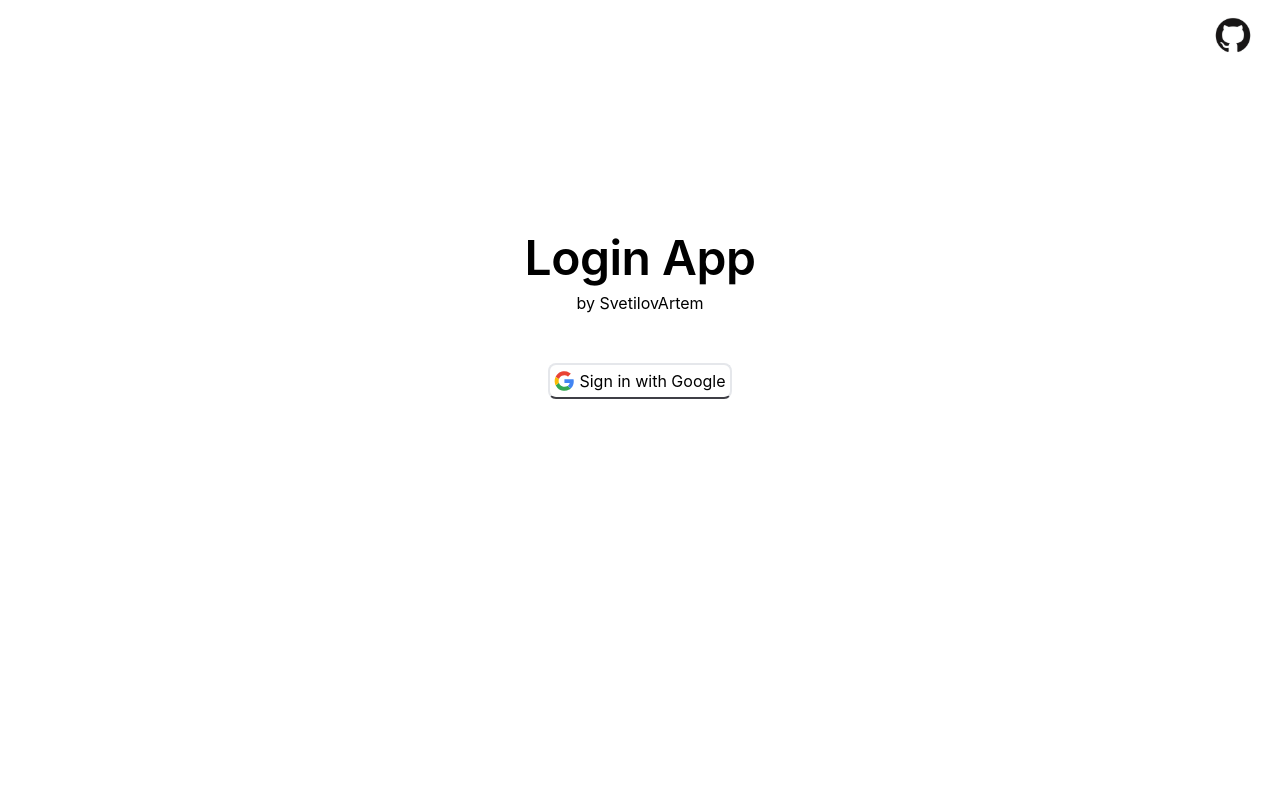
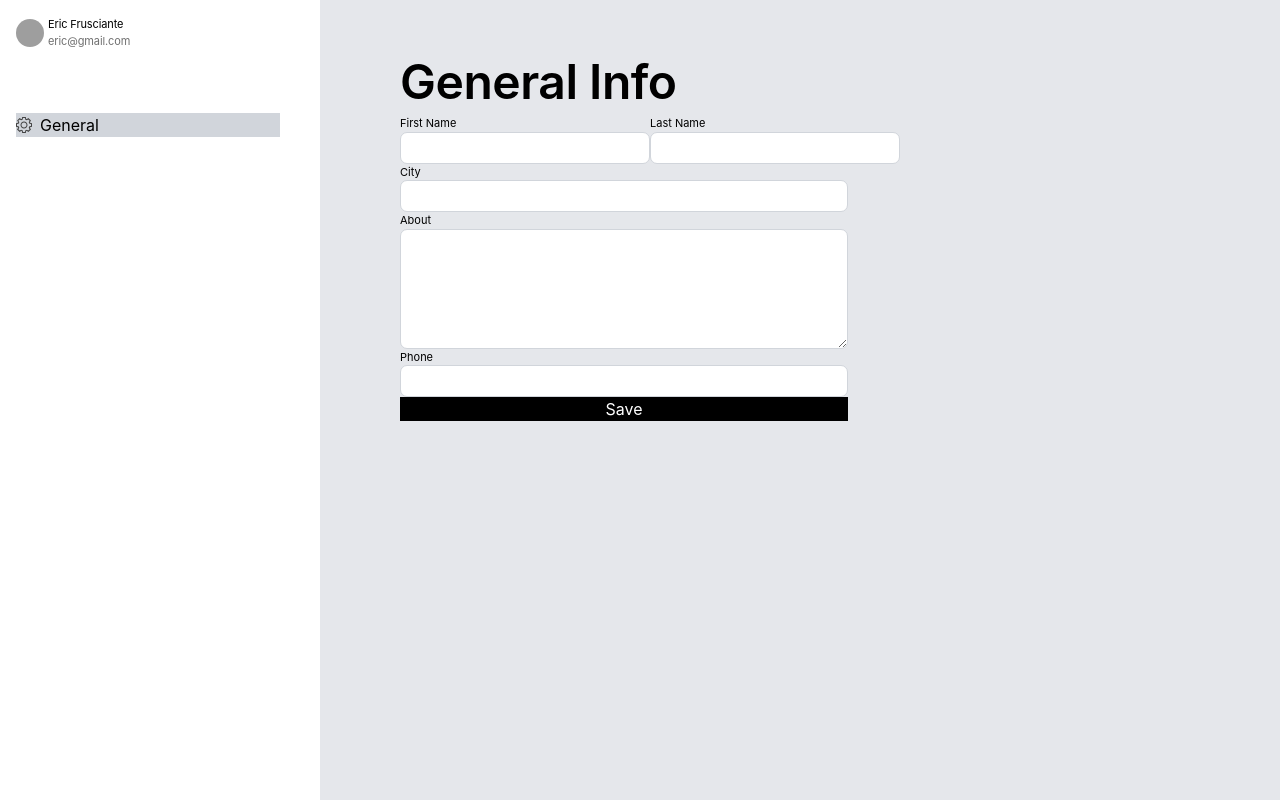
Before and after one commit to SvetilovArtem/LoginApp, a React (Create React App) app: page / in a window 1280 px wide. Built offline with nearby package versions, Linux system fonts and the light colour scheme; grey boxes are pictures that could not be loaded.

Commit message:
create form and sidebar

```diff
--- a/src/App.tsx
+++ b/src/App.tsx
@@ -1,11 +1,16 @@
-import React from 'react';
+import React, { useState } from 'react';
 import General from './pages/General/General';
 import Login from './pages/Login';
+import './index.css'
 
 function App() {
+  const [isAuth, setIsAuth] = useState(true)
   return (
     <div className="App">
-      <Login />
+      {
+        isAuth ? <General /> : <Login />
+      }
+
     </div>
   );
 }
--- /dev/null
+++ b/src/components/Content/Content.tsx
@@ -0,0 +1,14 @@
+import React from 'react'
+import '../../index.css'
+import Form from '../Form/Form'
+
+const Content = () => {
+  return (
+    <div className='bg-gray-200 content pl-20 pt-12'>
+        <h1 className='text-5xl'>General Info</h1>
+        <Form />
+    </div>
+  )
+}
+
+export default Content
--- /dev/null
+++ b/src/components/Field/Field.tsx
@@ -0,0 +1,19 @@
+import React from 'react'
+import '../../index.css'
+
+interface FieldProps {
+    type: string,
+    label: string,
+    name: string
+}
+
+const Field = ({type, label, name}:FieldProps) => {
+  return (
+    <div className='flex flex-col'>
+        <label htmlFor={name} style={{fontSize: '11px'}}>{label}</label>
+        <input type={type} name={name} className='rounded-[7px] border border-gray-300 h-8' />
+    </div>
+  )
+}
+
+export default Field
--- /dev/null
+++ b/src/components/Form/Form.tsx
@@ -0,0 +1,24 @@
+import React from 'react'
+import '../../index.css'
+import Button from '../Button/Button'
+import Field from '../Field/Field'
+import TextArea from '../TextArea/TextArea'
+
+const Form = () => {
+  return (
+    <form className='flex flex-col max-w-md' onSubmit={() => {}}>
+        <div className='flex justify-between'>
+            <Field type='text' name='firstName' label='First Name' />
+            <Field type='text' name='lastName' label='Last Name' />
+        </div>
+        <Field type='text' name='city' label='City' />
+        <TextArea label='About' name='about' />
+        <Field type='tel' name='phone' label='Phone' />
+        <div className='bg-black text-white'>
+            <Button type='submit' text='Save' />
+        </div>
+    </form>
+  )
+}
+
+export default Form
--- /dev/null
+++ b/src/components/Sidebar/Sidebar.tsx
@@ -0,0 +1,17 @@
+import React from 'react'
+import SvgIconCreator from '../../icons/SvgIconCreator'
+import User from './User/User'
+
+const Sidebar = () => {
+  return (
+    <div className='max-w-xs p-4 sidebar'>
+        <User />
+        <div className='flex gap-2 items-center bg-gray-300 w-11/12'>
+            <SvgIconCreator type='mech' />
+            <span>General</span>
+        </div>
+    </div>
+  )
+}
+
+export default Sidebar
--- /dev/null
+++ b/src/components/Sidebar/User/User.tsx
@@ -0,0 +1,16 @@
+import React from 'react'
+import '../../../index.css'
+
+const User = () => {
+  return (
+    <div className='flex items-center gap-1 text-xl mb-16'>
+        <img src="https://klike.net/uploads/posts/2019-03/1551511804_3.jpg" alt="" className='rounded-full w-7 h-7'/>
+        <div >
+            <div>Eric Frusciante</div>
+            <a href='mailto:eric@gmail.com' style={{color: '#707070'}}>eric@gmail.com</a>
+        </div>
+    </div>
+  )
+}
+
+export default User
--- /dev/null
+++ b/src/components/TextArea/TextArea.tsx
@@ -0,0 +1,17 @@
+import React from 'react'
+
+interface FieldProps {
+    label: string,
+    name: string
+}
+
+const TextArea = ({label, name}:FieldProps) => {
+  return (
+    <div className='flex flex-col'>
+        <label htmlFor={name} style={{fontSize: '11px'}}>{label}</label>
+        <textarea name={name} className='rounded-[7px] border border-gray-300 h-8' style={{height: '120px'}}></textarea>
+    </div>
+  )
+}
+
+export default TextArea
--- a/src/icons/SvgIconCreator.tsx
+++ b/src/icons/SvgIconCreator.tsx
@@ -22,6 +22,13 @@ const SvgIconCreator = ({type}:SvgIconCreatorProps) => {
                     </defs>
                 </svg>
             )
+        case 'mech':
+            return (
+                <svg version="1.1" xmlns="http://www.w3.org/2000/svg" xmlnsXlink="http://www.w3.org/1999/xlink" width="16" height="16" viewBox="0 0 16 16">
+                    <path fill="#444444" d="M15.2 6l-1.1-0.2c-0.1-0.2-0.1-0.4-0.2-0.6l0.6-0.9 0.5-0.7-2.6-2.6-0.7 0.5-0.9 0.6c-0.2-0.1-0.4-0.1-0.6-0.2l-0.2-1.1-0.2-0.8h-3.6l-0.2 0.8-0.2 1.1c-0.2 0.1-0.4 0.1-0.6 0.2l-0.9-0.6-0.7-0.4-2.5 2.5 0.5 0.7 0.6 0.9c-0.2 0.2-0.2 0.4-0.3 0.6l-1.1 0.2-0.8 0.2v3.6l0.8 0.2 1.1 0.2c0.1 0.2 0.1 0.4 0.2 0.6l-0.6 0.9-0.5 0.7 2.6 2.6 0.7-0.5 0.9-0.6c0.2 0.1 0.4 0.1 0.6 0.2l0.2 1.1 0.2 0.8h3.6l0.2-0.8 0.2-1.1c0.2-0.1 0.4-0.1 0.6-0.2l0.9 0.6 0.7 0.5 2.6-2.6-0.5-0.7-0.6-0.9c0.1-0.2 0.2-0.4 0.2-0.6l1.1-0.2 0.8-0.2v-3.6l-0.8-0.2zM15 9l-1.7 0.3c-0.1 0.5-0.3 1-0.6 1.5l0.9 1.4-1.4 1.4-1.4-0.9c-0.5 0.3-1 0.5-1.5 0.6l-0.3 1.7h-2l-0.3-1.7c-0.5-0.1-1-0.3-1.5-0.6l-1.4 0.9-1.4-1.4 0.9-1.4c-0.3-0.5-0.5-1-0.6-1.5l-1.7-0.3v-2l1.7-0.3c0.1-0.5 0.3-1 0.6-1.5l-1-1.4 1.4-1.4 1.4 0.9c0.5-0.3 1-0.5 1.5-0.6l0.4-1.7h2l0.3 1.7c0.5 0.1 1 0.3 1.5 0.6l1.4-0.9 1.4 1.4-0.9 1.4c0.3 0.5 0.5 1 0.6 1.5l1.7 0.3v2z"></path>
+                    <path fill="#444444" d="M8 4.5c-1.9 0-3.5 1.6-3.5 3.5s1.6 3.5 3.5 3.5 3.5-1.6 3.5-3.5c0-1.9-1.6-3.5-3.5-3.5zM8 10.5c-1.4 0-2.5-1.1-2.5-2.5s1.1-2.5 2.5-2.5 2.5 1.1 2.5 2.5c0 1.4-1.1 2.5-2.5 2.5z"></path>
+                </svg>
+            )
 
         default:
             return null
--- a/src/index.css
+++ b/src/index.css
@@ -24,3 +24,16 @@ h1, h2, h3, h4, p, ul {
   width: 20px;
   height: 20px;
 }
+
+
+/* GENERAL PROFILE */
+
+.general {
+  height: 100vh;
+}
+.sidebar {
+  width: 25%;
+}
+.content {
+  width: 75%;
+}
--- a/src/pages/General/General.tsx
+++ b/src/pages/General/General.tsx
@@ -1,8 +1,15 @@
 import React from 'react'
+import Content from '../../components/Content/Content'
+import Sidebar from '../../components/Sidebar/Sidebar'
+import '../../index.css'
+
 
 const General = () => {
   return (
-    <div>General</div>
+    <div className='flex font-inter general'>
+      <Sidebar />
+      <Content />
+    </div>
   )
 }
 
--- a/src/pages/Login.tsx
+++ b/src/pages/Login.tsx
@@ -5,7 +5,7 @@ import '../index.css'
 
 const Login = () => {
   return (
-    <div className='flex flex-col justify-center items-center max-w-61 mt-56 mb-56 mx-auto font-inter'>
+    <div className='flex flex-col justify-center items-center max-w-61 mt-56 mb-56 mx-auto font-inter login'>
         <h1 className='text-5xl'>Login App</h1>
         <a href="#" className='mb-12'>by SvetilovArtem</a>
         <div className='googleButton border-solid border-2 border-b-zinc-700 rounded-lg text-base w-px-190 max-h-px-40 p-1'>
--- a/tailwind.config.js
+++ b/tailwind.config.js
@@ -9,6 +9,9 @@ module.exports = {
           letterSpacing: '-0.01em',
           fontWeight: '600',
         }],
+        'xl': ['11px', {
+          letterSpacing: '-0.01em',
+        }],
       },
       fontFamily: {
         'inter': ['Inter'],
```
Also changed, not shown: src/icons/cogwheel_icon-icons.com_70237.svg (added).
